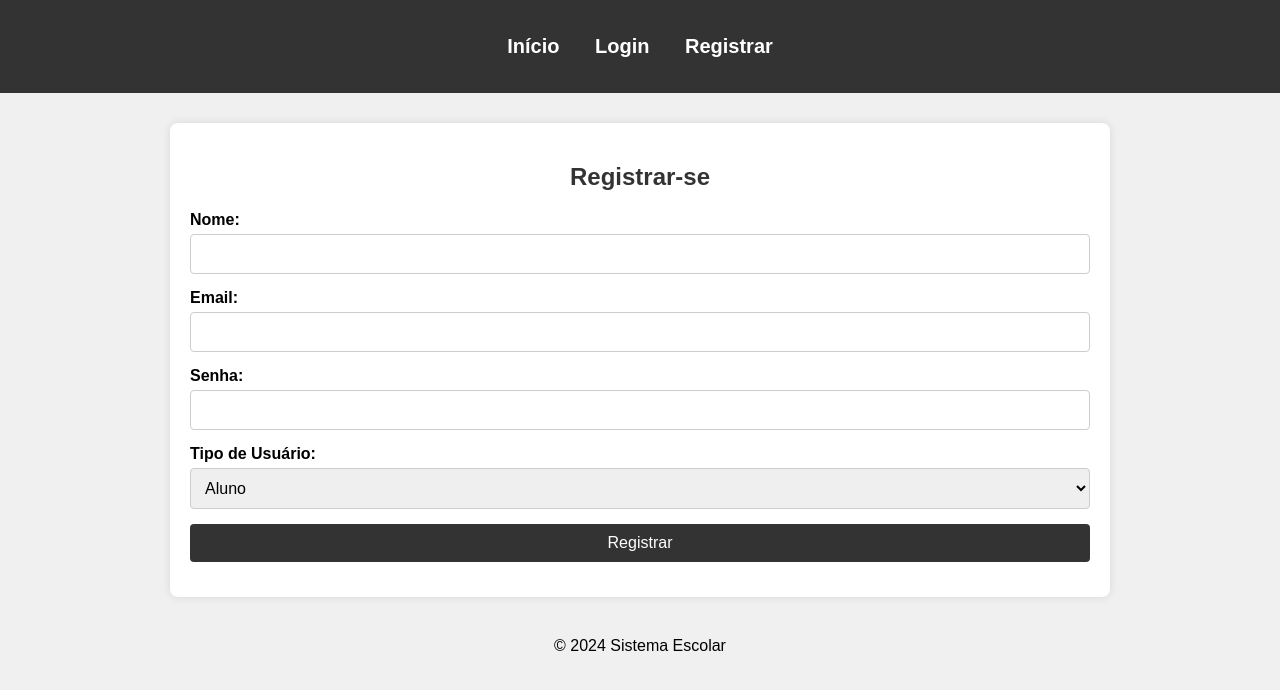
After one commit to LuisBrescia/LDS1-sistema-matricula, a Flask app: page /register in a window 1280 px wide. The commit adds this page. Shown: the top 690 px of the page. Run offline with Flask 3, Linux system fonts and the light colour scheme.

Commit message:
feat: adicionado estilização para os templates

```diff
--- a/codigo/app/routes.py
+++ b/codigo/app/routes.py
@@ -40,6 +40,33 @@ def historico_aluno():
         matriculas = Matricula.query.filter_by(aluno_id=current_user.id).all()
         return render_template('historico.html', matriculas=matriculas)
     return redirect(url_for('main.index'))
+
+
+@bp.route('/register', methods=['GET', 'POST'])
+def register():
+    if request.method == 'POST':
+        nome = request.form.get('nome')
+        email = request.form.get('email')
+        senha = request.form.get('senha')
+        tipo = request.form.get('tipo')  # 'aluno', 'professor'
+
+        senha_hash = generate_password_hash(senha, method='sha256')
+
+        if tipo == 'aluno':
+            novo_usuario = Aluno(nome=nome, email=email, senha=senha_hash)
+        elif tipo == 'professor':
+            novo_usuario = Professor(nome=nome, email=email, senha=senha_hash)
+        else:
+            flash('Tipo de usuário inválido.', 'danger')
+            return redirect(url_for('main.register'))
+
+        db.session.add(novo_usuario)
+        db.session.commit()
+        flash('Registro realizado com sucesso! Agora você pode fazer login.', 'success')
+        return redirect(url_for('main.login'))
+
+    return render_template('register.html')
+
 
 @bp.route('/aluno/matricular', methods=['GET', 'POST'])
 @login_required
--- a/codigo/app/static/style.css
+++ b/codigo/app/static/style.css
@@ -1,67 +1,81 @@
 body {
-    font-family: Arial, sans-serif;
+    font-family: 'Arial', sans-serif;
+    background-color: #f0f0f0;
     margin: 0;
     padding: 0;
-    background-color: #f4f4f4;
 }
 
 header {
     background-color: #333;
     color: #fff;
-    padding: 10px 0;
+    padding: 15px;
     text-align: center;
+    font-size: 20px;
 }
 
 header nav ul {
     list-style: none;
-    margin: 0;
     padding: 0;
 }
 
 header nav ul li {
     display: inline;
-    margin-right: 20px;
+    margin: 0 15px;
 }
 
 header nav ul li a {
     color: #fff;
     text-decoration: none;
+    font-weight: bold;
 }
 
 main {
+    max-width: 900px;
+    margin: 30px auto;
     padding: 20px;
+    background-color: #fff;
+    border-radius: 8px;
+    box-shadow: 0 0 10px rgba(0, 0, 0, 0.1);
 }
 
 h2 {
     color: #333;
+    font-size: 24px;
     margin-bottom: 20px;
+    text-align: center;
 }
 
-table {
-    width: 100%;
-    border-collapse: collapse;
-    margin-bottom: 20px;
+form {
+    display: flex;
+    flex-direction: column;
 }
 
-table, th, td {
-    border: 1px solid #ddd;
+form label {
+    font-weight: bold;
+    margin-bottom: 5px;
 }
 
-th, td {
+form input, form select, form button {
     padding: 10px;
-    text-align: left;
+    margin-bottom: 15px;
+    border: 1px solid #ccc;
+    border-radius: 4px;
+    font-size: 16px;
 }
 
-button {
+form input:focus, form select:focus, form button:focus {
+    border-color: #333;
+}
+
+form button {
     background-color: #333;
     color: #fff;
     border: none;
-    padding: 10px 20px;
     cursor: pointer;
-    margin-top: 10px;
+    transition: background-color 0.3s;
 }
 
-button:hover {
+form button:hover {
     background-color: #555;
 }
 
@@ -71,59 +85,16 @@ button:hover {
 }
 
 .flashes li {
+    padding: 10px;
     margin-bottom: 10px;
-    padding: 10px;
-    border-radius: 5px;
+    border-radius: 4px;
+    color: #fff;
 }
 
 .flashes li.success {
     background-color: #4CAF50;
-    color: white;
 }
 
 .flashes li.danger {
     background-color: #f44336;
-    color: white;
 }
-
-form {
-    margin-bottom: 20px;
-}
-
-form label {
-    display: block;
-    margin-bottom: 5px;
-    font-weight: bold;
-}
-
-form input, form select {
-    width: 100%;
-    padding: 8px;
-    margin-bottom: 10px;
-    border: 1px solid #ddd;
-    border-radius: 4px;
-    box-sizing: border-box;
-}
-
-form input[type="email"], form input[type="password"], form input[type="text"] {
-    width: calc(100% - 16px);
-}
-
-hr {
-    margin: 20px 0;
-    border: 0;
-    border-top: 1px solid #ddd;
-}
-
-ul {
-    list-style-type: none;
-    padding-left: 0;
-}
-
-ul li {
-    background: #f4f4f4;
-    margin-bottom: 10px;
-    padding: 10px;
-    border: 1px solid #ddd;
-    border-radius: 4px;
-}
--- a/codigo/app/templates/base.html
+++ b/codigo/app/templates/base.html
@@ -15,6 +15,7 @@
                     <li><a href="{{ url_for('main.logout') }}">Sair</a></li>
                 {% else %}
                     <li><a href="{{ url_for('main.login') }}">Login</a></li>
+                    <li><a href="{{ url_for('main.register') }}">Registrar</a></li>
                 {% endif %}
             </ul>
         </nav>
@@ -23,16 +24,16 @@
         {% with messages = get_flashed_messages(with_categories=True) %}
             {% if messages %}
                 <ul class="flashes">
-                {% for category, message in messages %}
-                    <li class="{{ category }}">{{ message }}</li>
-                {% endfor %}
+                    {% for category, message in messages %}
+                        <li class="{{ category }}">{{ message }}</li>
+                    {% endfor %}
                 </ul>
             {% endif %}
         {% endwith %}
         {% block content %}{% endblock %}
     </main>
     <footer>
-        <p>© 2024 Sistema Escolar</p>
+        <p style="text-align: center; padding: 10px;">© 2024 Sistema Escolar</p>
     </footer>
 </body>
 </html>
--- /dev/null
+++ b/codigo/app/templates/register.html
@@ -0,0 +1,25 @@
+{% extends 'base.html' %}
+
+{% block title %}Registro{% endblock %}
+
+{% block content %}
+<h2>Registrar-se</h2>
+<form method="POST">
+    <label for="nome">Nome:</label>
+    <input type="text" name="nome" id="nome" required>
+
+    <label for="email">Email:</label>
+    <input type="email" name="email" id="email" required>
+
+    <label for="senha">Senha:</label>
+    <input type="password" name="senha" id="senha" required>
+
+    <label for="tipo">Tipo de Usuário:</label>
+    <select name="tipo" id="tipo" required>
+        <option value="aluno">Aluno</option>
+        <option value="professor">Professor</option>
+    </select>
+
+    <button type="submit">Registrar</button>
+</form>
+{% endblock %}
```
